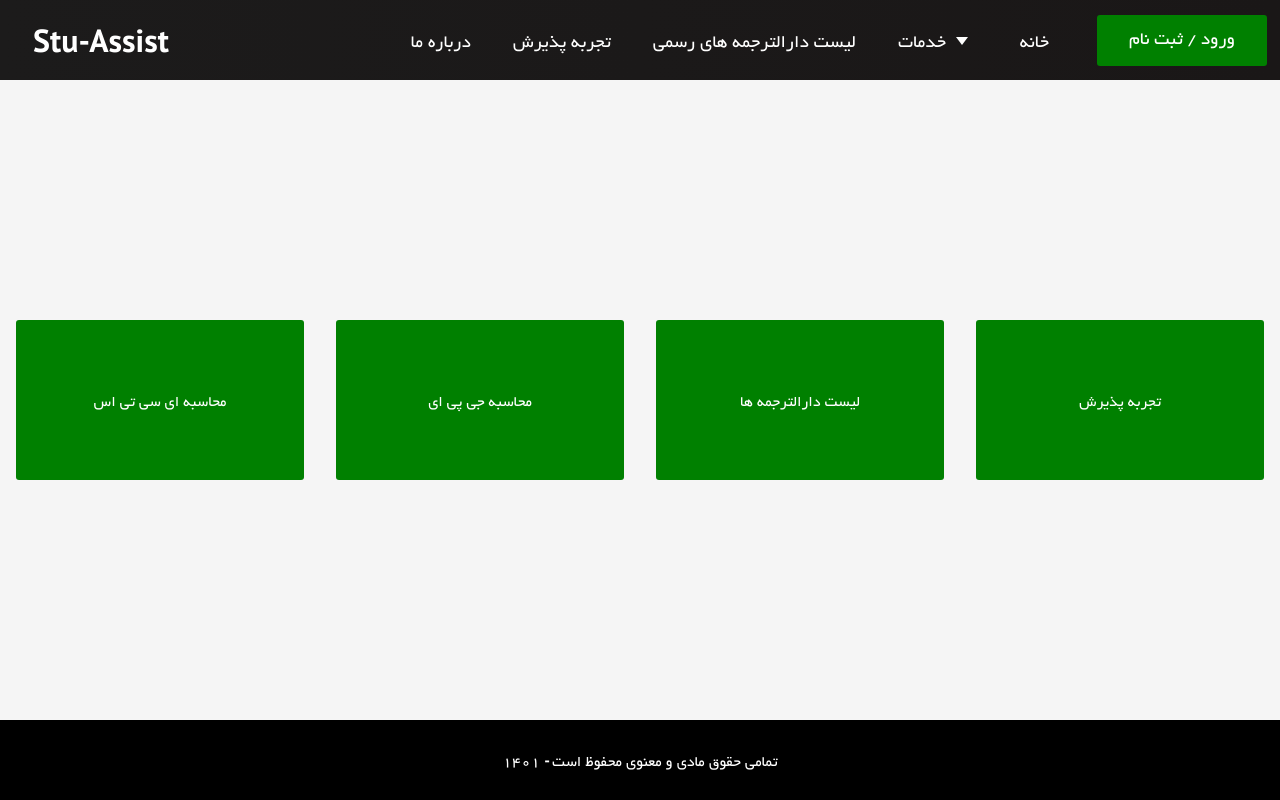
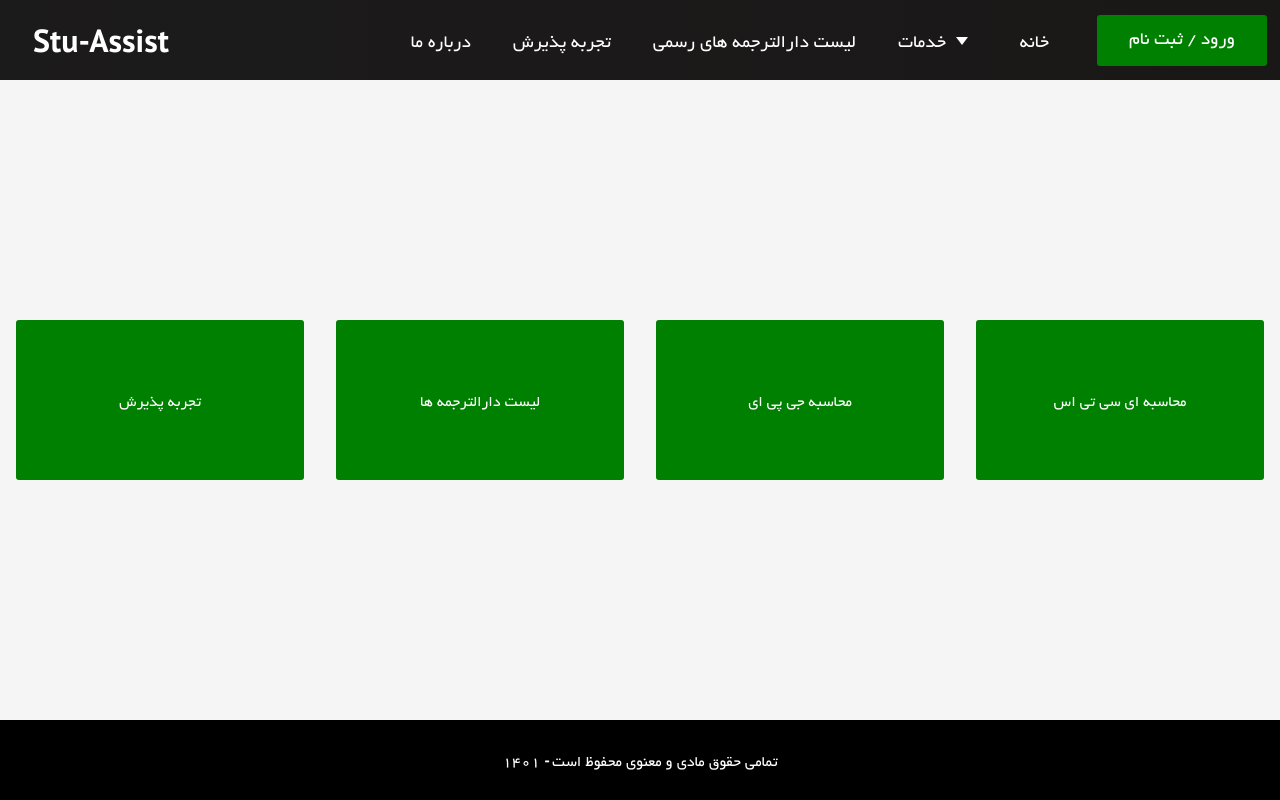
Before and after one commit to mohammadJaliliTorkamani/stu_assist, a React (Create React App) app: page / in a window 1280 px wide. Built offline with nearby package versions, Linux system fonts and the light colour scheme.

Commit message:
home item orders were changed

```diff
--- a/src/components/MenuItem.css
+++ b/src/components/MenuItem.css
@@ -29,6 +29,7 @@
   .menu-items a:hover,
   .menu-items button:hover {
     color: white;
+    border-radius: 4px  ;
     background-color: green;
   }
 
--- a/src/index.css
+++ b/src/index.css
@@ -27,6 +27,7 @@ button {
   font-family: syekan, sans-serif;
 }
 
+
 html {
   margin: 0px;
   padding: 0px;
--- a/src/pages/Home.css
+++ b/src/pages/Home.css
@@ -10,6 +10,10 @@
     height: 10rem;
     margin-left: 1rem;
     margin-right: 1rem;
+}
+
+.ltr{
+    direction: rtl;
 }
 
 @media screen and (max-width: 960px) {
--- a/src/pages/Home.tsx
+++ b/src/pages/Home.tsx
@@ -13,7 +13,7 @@ function Home() {
     }, [])
 
     return (
-        <div key={1} style={homeOptionsContainer} className="home-container">
+        <div key={1} style={homeOptionsContainer} className="home-container ltr">
             <HomeOptionBox
                 key={1}
                 className="home-option"
```
